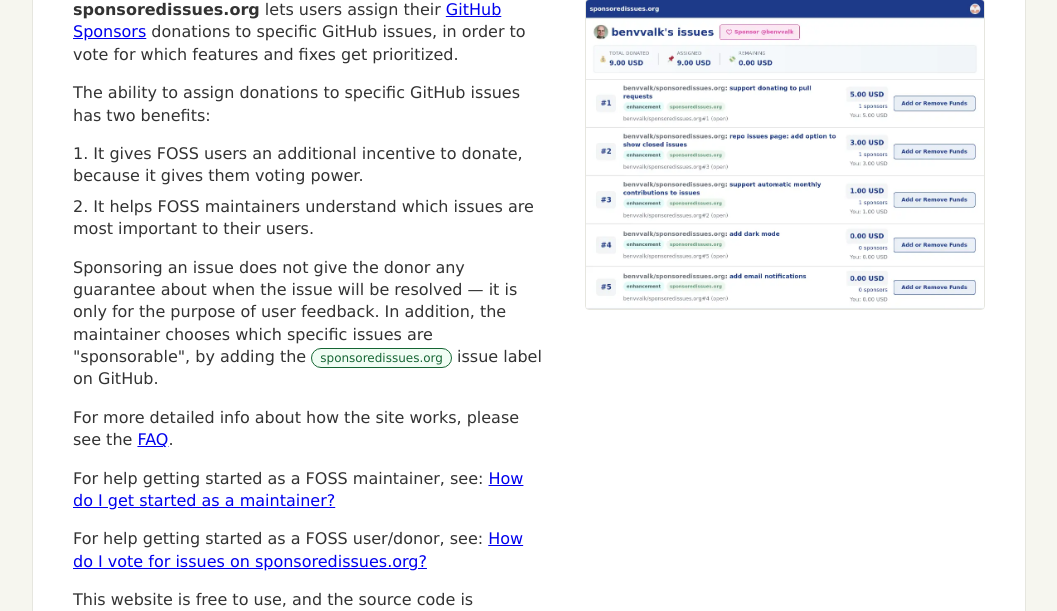
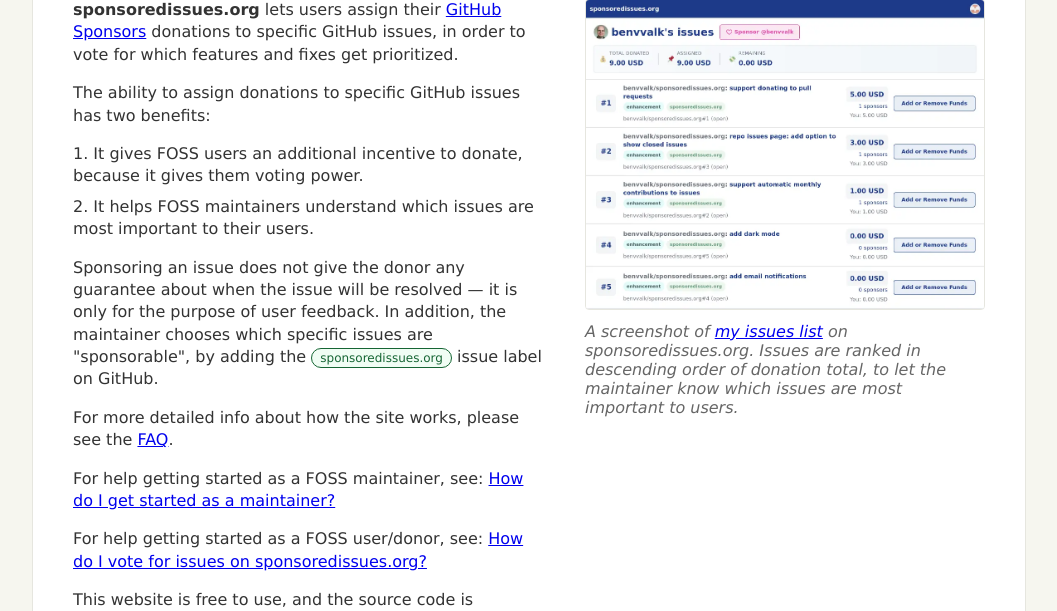
Before and after one commit to benvvalk/sponsoredissues.org-deploy, a Django app: page / in a window 1280 px wide. Shown: the part 162-773 px from the top of the page, without its empty margins (111-1168 px from the left). Run offline with Django 5.2, Linux system fonts and the light colour scheme; data that the repository does not hold is empty; some libraries are stand-ins or nearby versions.

Commit message:
index: add caption to screenshot [doc]

```diff
--- a/sponsoredissues/templates/index.html
+++ b/sponsoredissues/templates/index.html
@@ -66,6 +66,12 @@
         height: auto;
         border: 1px solid #e6e6df;
         border-radius: 4px;
+    }
+
+    .intro-screenshot-caption {
+        color: #666;
+        font-style: italic;
+        margin-top: 8px;
     }
 
     /* Mobile: show inline screenshot, hide desktop screenshot */
@@ -293,6 +299,7 @@
                                 <img src="{% static 'images/sponsoredissues.png' %}" alt="SponsoredIssues issues page mockup showing funded GitHub issues">
                             </picture>
                         </a>
+                        <div class="intro-screenshot-caption">A screenshot of <a href="https://sponsoredissues.org/benvvalk">my issues list</a> on sponsoredissues.org.</div>
                     </div>
 
                     <div class="intro-text">
@@ -329,6 +336,7 @@
                             <img src="{% static 'images/sponsoredissues.png' %}" alt="SponsoredIssues issues page mockup showing funded GitHub issues">
                         </picture>
                     </a>
+                    <div class="intro-screenshot-caption">A screenshot of <a href="https://sponsoredissues.org/benvvalk">my issues list</a> on sponsoredissues.org. Issues are ranked in descending order of donation total, to let the maintainer know which issues are most important to users.</div>
                 </div>
             </div>
         </div>
```
